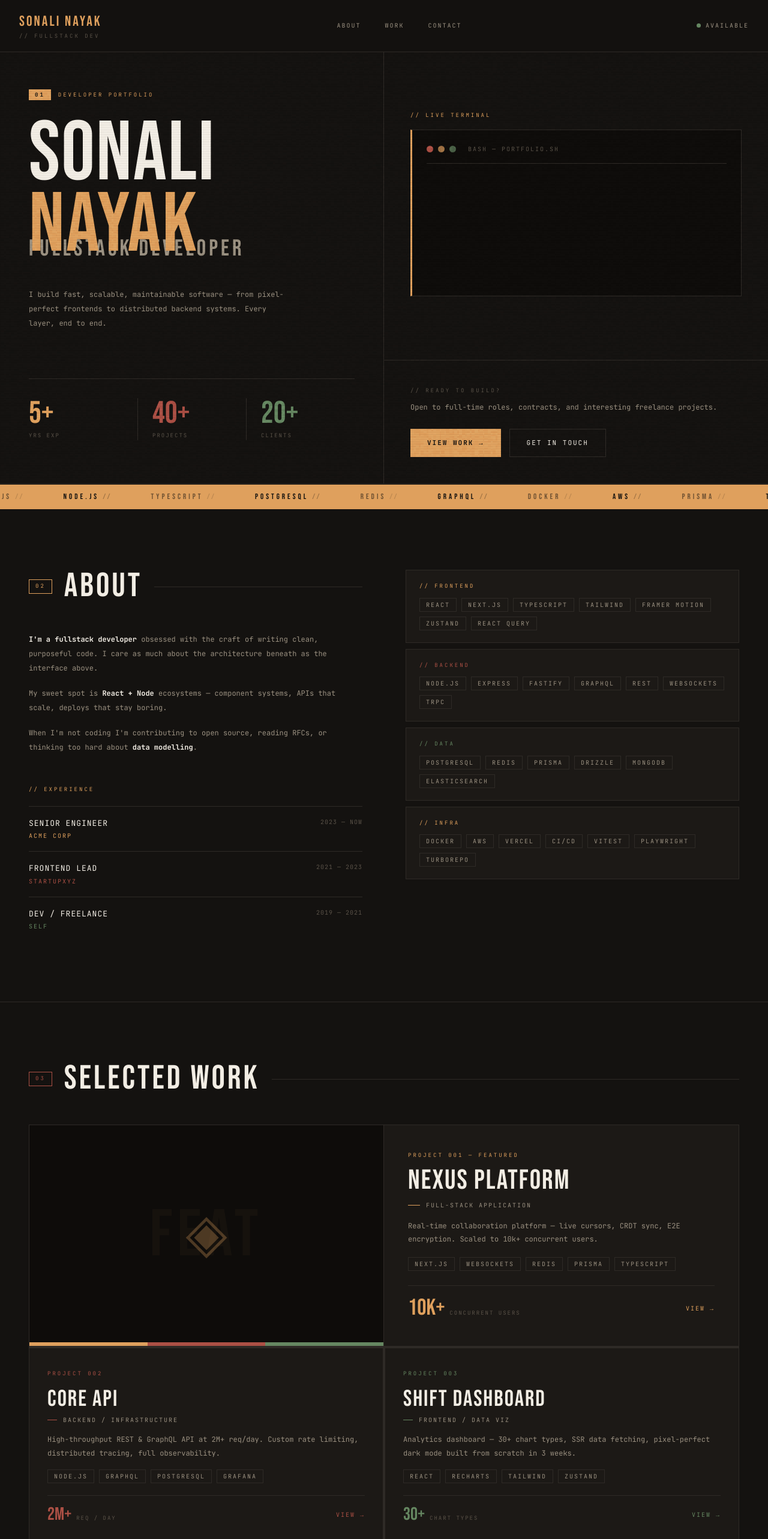
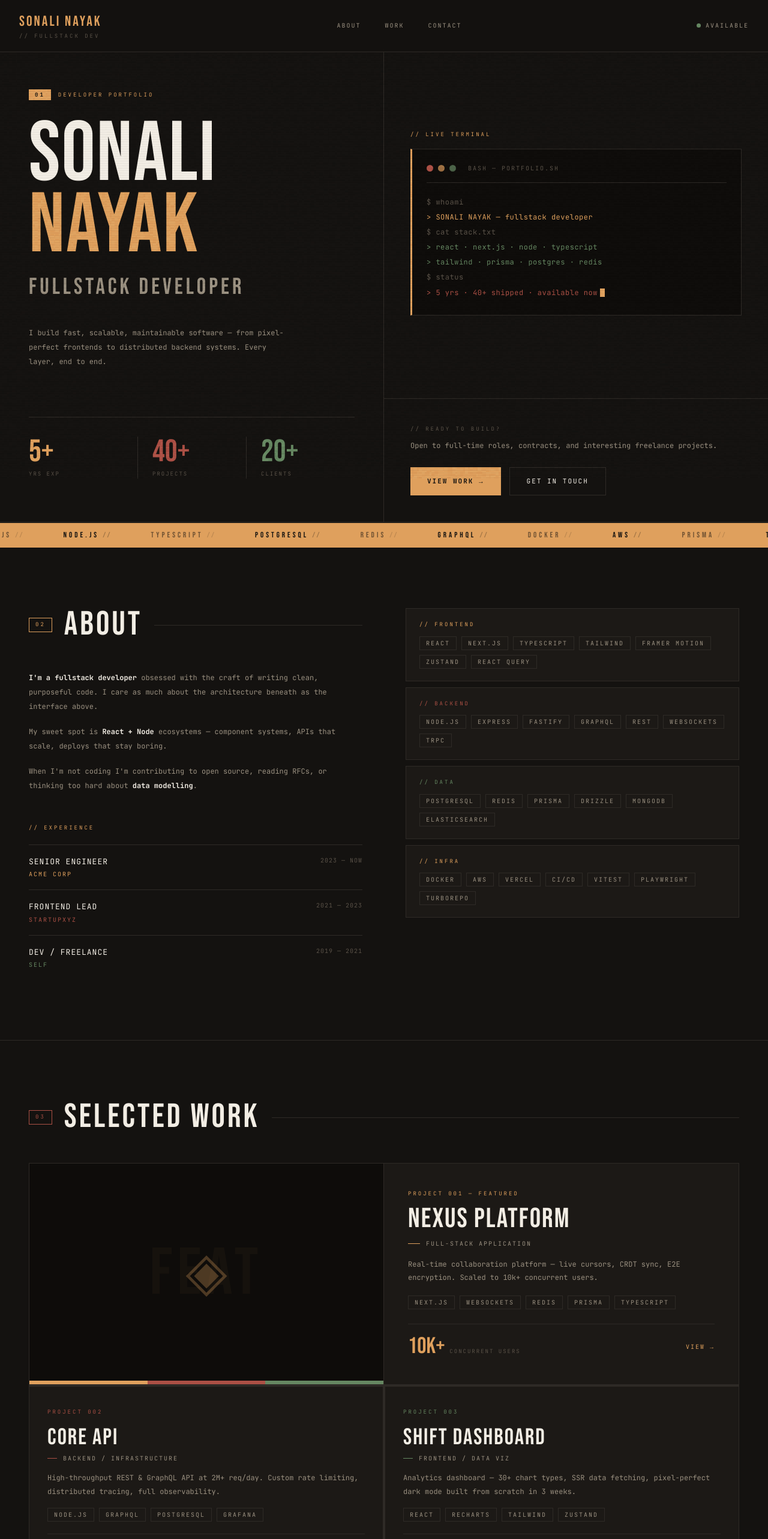
Before and after one commit to techwarq/techwarq-space, a Next.js app: page / in a window 1280 px wide. Shown: the top 2566 px of the page at 60% size. Built offline with nearby package versions, Linux system fonts and the light colour scheme.

Commit message:
fix: eliminate border shorthand style conflicts and stabilize hero animation layout

```diff
--- a/src/app/page.tsx
+++ b/src/app/page.tsx
@@ -246,26 +246,32 @@ function AnimatedName() {
   const isHandle = !current.isSplit && !isAnimating;
 
   return (
-    <div style={{ position: "relative", minHeight: "180px", marginBottom: 8, display: "flex", alignItems: "flex-start" }} className="hero-name-container">
+    <div style={{ position: "relative", minHeight: "220px", marginBottom: 32, display: "flex", alignItems: "flex-start", width: "100%" }} className="hero-name-container">
       <h1 className="hero-h1" style={{
         ...disp,
-        fontSize: isHandle ? "clamp(50px,8vw,110px)" : "clamp(60px,12vw,140px)",
+        fontSize: isHandle ? "clamp(55px,9vw,115px)" : "clamp(65px,11vw,145px)",
         lineHeight: 0.85, letterSpacing: 2, color: WHITE,
-        transition: "font-size 0.3s ease",
+        textTransform: isHandle ? "lowercase" : "uppercase",
+        transition: "font-size 0.3s cubic-bezier(0.4, 0, 0.2, 1)",
         opacity,
         position: "absolute",
         top: 0, left: 0,
-        margin: 0
+        margin: 0,
+        width: "100%",
+        whiteSpace: "nowrap"
       }}>
         {displayLine1}
         {displayLine2 && <><br /><span className="hero-h1-accent" style={{ color: AMBER }}>{displayLine2}</span></>}
       </h1>
       <style>{`
+        @media (max-width: 1024px) {
+          .hero-name-container { min-height: 180px; }
+        }
         @media (max-width: 768px) {
-          .hero-name-container { min-height: 160px !important; }
+          .hero-name-container { min-height: 140px; }
         }
         @media (max-width: 480px) {
-          .hero-name-container { min-height: 130px !important; }
+          .hero-name-container { min-height: 110px; }
         }
       `}</style>
     </div>
@@ -276,7 +282,7 @@ function AnimatedName() {
 const Tag = ({ ch, color }: { ch: string; color?: string }) => {
   const c = color || AMBER;
   return (
-    <span style={{ ...mono, fontSize: 10, color: GREY, border: `1px solid ${BORDER}`, padding: "3px 10px", letterSpacing: 2, textTransform: "uppercase", cursor: "default", display: "inline-block", transition: "all .2s" }}
+    <span style={{ ...mono, fontSize: 10, color: GREY, borderWidth: "1px", borderStyle: "solid", borderColor: BORDER, padding: "3px 10px", letterSpacing: 2, textTransform: "uppercase", cursor: "default", display: "inline-block", transition: "all .2s" }}
       onMouseEnter={e => { (e.currentTarget as any).style.color = c; (e.currentTarget as any).style.borderColor = c; }}
       onMouseLeave={e => { (e.currentTarget as any).style.color = GREY; (e.currentTarget as any).style.borderColor = BORDER; }}>
       {ch}
@@ -288,7 +294,7 @@ const SectionLabel = ({ num, title, accent }: { num: string; title: string; acce
   const c = accent || AMBER;
   return (
     <div style={{ display: "flex", alignItems: "center", gap: 20, marginBottom: 48 }}>
-      <span style={{ ...mono, fontSize: 9, color: c, border: `1px solid ${c}`, padding: "4px 10px", letterSpacing: 3, textTransform: "uppercase", whiteSpace: "nowrap" }}>{num}</span>
+      <span style={{ ...mono, fontSize: 9, color: c, borderWidth: "1px", borderStyle: "solid", borderColor: c, padding: "4px 10px", letterSpacing: 3, textTransform: "uppercase", whiteSpace: "nowrap" }}>{num}</span>
       <h2 style={{ ...disp, fontSize: "clamp(36px,6vw,56px)", letterSpacing: 4, color: WHITE, lineHeight: 1 }}>{title}</h2>
       <div style={{ flex: 1, height: 1, background: BORDER, minWidth: 20 }} />
     </div>
@@ -299,29 +305,46 @@ const SectionLabel = ({ num, title, accent }: { num: string; title: string; acce
 const LINES = [
   { text: "$ whoami",                                 color: DIM,     delay: 0    },
   { text: "> SONALI NAYAK — fullstack developer",        color: AMBER,   delay: 500  },
-  { text: "$ cat stack.txt",                          color: DIM,     delay: 1200 },
-  { text: "> react · next.js · node · typescript",    color: SAGE,    delay: 1800 },
-  { text: "> tailwind · prisma · postgres · redis",   color: SAGE,    delay: 2200 },
-  { text: "$ status",                                 color: DIM,     delay: 2900 },
-  { text: "> 5 yrs · 40+ shipped · available now",    color: TERRA,   delay: 3500 },
+  { text: "$ cat stack.txt",                          color: DIM,     delay: 1500 },
+  { text: "> react · next.js · node · typescript",    color: SAGE,    delay: 2200 },
+  { text: "> tailwind · prisma · postgres · redis",   color: SAGE,    delay: 3000 },
+  { text: "$ status",                                 color: DIM,     delay: 3800 },
+  { text: "> 5 yrs · 40+ shipped · available now",    color: TERRA,   delay: 4500 },
 ];
+
+function TypewriterLine({ text, color, active }: { text: string; color: string; active: boolean }) {
+  const [display, setDisplay] = useState("");
+  useEffect(() => {
+    let i = 0;
+    const interval = setInterval(() => {
+      setDisplay(text.slice(0, i + 1));
+      i++;
+      if (i >= text.length) clearInterval(interval);
+    }, 30);
+    return () => clearInterval(interval);
+  }, [text]);
+
+  return (
+    <div style={{ ...mono, fontSize: 12, color, lineHeight: 2.1, letterSpacing: 0.5 }}>
+      {display}
+      {active && <span style={{ display: "inline-block", width: 8, height: 14, marginLeft: 4, verticalAlign: "middle", background: AMBER, animation: "blink 1s step-end infinite" }} />}
+    </div>
+  );
+}
 
 function Terminal() {
   const [shown, setShown] = useState(0);
   useEffect(() => { LINES.forEach((l, i) => setTimeout(() => setShown(i + 1), l.delay)); }, []);
   return (
-    <div style={{ background: "#0E0C0A", border: `1px solid ${BORDER}`, borderLeft: `3px solid ${AMBER}`, padding: 24 }}>
-      <div style={{ display: "flex", alignItems: "center", gap: 8, marginBottom: 20, paddingBottom: 16, borderBottom: `1px solid ${BORDER}` }}>
+    <div style={{ background: "#0E0C0A", borderWidth: "1px 1px 1px 3px", borderStyle: "solid", borderColor: `${BORDER} ${BORDER} ${BORDER} ${AMBER}`, padding: 24 }}>
+      <div style={{ display: "flex", alignItems: "center", gap: 8, marginBottom: 20, paddingBottom: 16, borderWidth: "0 0 1px 0", borderStyle: "solid", borderColor: BORDER }}>
         <div style={{ width: 11, height: 11, borderRadius: "50%", background: TERRA }} />
         <div style={{ width: 11, height: 11, borderRadius: "50%", background: AMBER, opacity: 0.7 }} />
         <div style={{ width: 11, height: 11, borderRadius: "50%", background: SAGE, opacity: 0.7 }} />
         <span style={{ ...mono, fontSize: 10, color: DIM, marginLeft: 12, letterSpacing: 2, textTransform: "uppercase" }}>bash — portfolio.sh</span>
       </div>
       {LINES.slice(0, shown).map((l, i) => (
-        <div key={i} style={{ ...mono, fontSize: 12, color: l.color, lineHeight: 2.1, letterSpacing: 0.5, animation: "fadeUp .3s ease" }}>
-          {l.text}
-          {i === shown - 1 && <span style={{ display: "inline-block", width: 8, height: 14, marginLeft: 4, verticalAlign: "middle", background: AMBER, animation: "blink 1s step-end infinite" }} />}
-        </div>
+        <TypewriterLine key={i} text={l.text} color={l.color} active={i === shown - 1} />
       ))}
     </div>
   );
@@ -427,8 +450,10 @@ function ProjectCard({ p }: { p: Project }) {
   if (p.featured) return (
     <div onMouseEnter={() => setHov(true)} onMouseLeave={() => setHov(false)}
       className="featured-card"
-      style={{ gridColumn: "span 2", display: "grid", gridTemplateColumns: "1fr 1fr", background: CARD, border: `1px solid ${BORDER}`, transition: "all .25s", cursor: "crosshair", ...hS }}>
-      <div className="featured-visual" style={{ borderRight: `1px solid ${BORDER}`, minHeight: 280, display: "flex", alignItems: "center", justifyContent: "center", background: "#0E0C0A", position: "relative", overflow: "hidden" }}>
+      style={{ gridColumn: "span 2", display: "grid", gridTemplateColumns: "1fr 1fr", background: CARD,
+        borderWidth: "1px", borderStyle: "solid", borderColor: BORDER,
+        transition: "all .25s", cursor: "crosshair", ...hS }}>
+      <div className="featured-visual" style={{ borderWidth: "0 1px 0 0", borderStyle: "solid", borderColor: BORDER, minHeight: 280, display: "flex", alignItems: "center", justifyContent: "center", background: "#0E0C0A", position: "relative", overflow: "hidden" }}>
         {/* retro stripe accent */}
         <div style={{ position: "absolute", bottom: 0, left: 0, right: 0, height: 6, display: "flex" }}>
           <div style={{ flex: 1, background: AMBER }} />
@@ -448,7 +473,7 @@ function ProjectCard({ p }: { p: Project }) {
           <p style={{ ...mono, fontSize: 12, color: GREY, lineHeight: 1.9, marginBottom: 18 }}>{p.desc}</p>
           <div style={{ display: "flex", flexWrap: "wrap", gap: 8 }}>{p.stack.map(s => <Tag key={s} ch={s} color={ac} />)}</div>
         </div>
-        <div style={{ display: "flex", justifyContent: "space-between", alignItems: "center", borderTop: `1px solid ${BORDER}`, paddingTop: 18, marginTop: 24 }}>
+        <div style={{ display: "flex", justifyContent: "space-between", alignItems: "center", borderWidth: "1px 0 0 0", borderStyle: "solid", borderColor: BORDER, paddingTop: 18, marginTop: 24 }}>
           <div>
             <span style={{ ...disp, fontSize: 38, color: ac, lineHeight: 1 }}>{p.metric.val}</span>
             <span style={{ ...mono, fontSize: 9, color: DIM, letterSpacing: 2, textTransform: "uppercase", marginLeft: 8 }}>{p.metric.label}</span>
@@ -461,7 +486,7 @@ function ProjectCard({ p }: { p: Project }) {
 
   return (
     <div onMouseEnter={() => setHov(true)} onMouseLeave={() => setHov(false)}
-      style={{ background: CARD, border: `1px solid ${BORDER}`, padding: "36px 30px", display: "flex", flexDirection: "column", justifyContent: "space-between", position: "relative", overflow: "hidden", cursor: "crosshair", transition: "all .25s", ...hS }}>
+      style={{ background: CARD, borderWidth: "1px", borderStyle: "solid", borderColor: BORDER, padding: "36px 30px", display: "flex", flexDirection: "column", justifyContent: "space-between", position: "relative", overflow: "hidden", cursor: "crosshair", transition: "all .25s", ...hS }}>
       <div style={{ position: "absolute", top: 0, left: 0, height: 3, background: ac, width: hov ? "100%" : 0, transition: "width .4s ease" }} />
       <div>
         <span style={{ ...mono, fontSize: 9, color: ac, letterSpacing: 3, textTransform: "uppercase", display: "block", marginBottom: 16 }}>PROJECT {p.num}</span>
@@ -472,7 +497,7 @@ function ProjectCard({ p }: { p: Project }) {
         <p style={{ ...mono, fontSize: 12, color: GREY, lineHeight: 1.9, marginBottom: 16 }}>{p.desc}</p>
         <div style={{ display: "flex", flexWrap: "wrap", gap: 8 }}>{p.stack.map(s => <Tag key={s} ch={s} color={ac} />)}</div>
       </div>
-      <div style={{ display: "flex", justifyContent: "space-between", alignItems: "center", borderTop: `1px solid ${BORDER}`, paddingTop: 16, marginTop: 20 }}>
+      <div style={{ display: "flex", justifyContent: "space-between", alignItems: "center", borderWidth: "1px 0 0 0", borderStyle: "solid", borderColor: BORDER, paddingTop: 16, marginTop: 20 }}>
         <div>
           <span style={{ ...disp, fontSize: 30, color: ac, lineHeight: 1 }}>{p.metric.val}</span>
           <span style={{ ...mono, fontSize: 9, color: DIM, letterSpacing: 2, textTransform: "uppercase", marginLeft: 8 }}>{p.metric.label}</span>
@@ -596,7 +621,10 @@ export default function Portfolio() {
               {[{ label: "VIEW WORK →", id: "work", bg: AMBER, fg: BG },
                 { label: "GET IN TOUCH", id: "contact", bg: "none", fg: WHITE, border: BORDER }].map(btn => (
                 <button key={btn.label} onClick={() => scrollTo(btn.id)}
-                  style={{ ...mono, background: btn.bg, color: btn.fg, border: btn.border ? `1px solid ${btn.border}` : "none",
+                  style={{ ...mono, background: btn.bg, color: btn.fg,
+                    borderWidth: btn.border ? "1px" : "0px",
+                    borderStyle: btn.border ? "solid" : "none",
+                    borderColor: btn.border || "transparent",
                     padding: "14px 28px", fontSize: 11, letterSpacing: 2, textTransform: "uppercase",
                     fontWeight: btn.bg !== "none" ? 700 : 400, cursor: "pointer", transition: "all .2s" }}
                   onMouseEnter={e => { (e.currentTarget as any).style.transform = "translate(-2px,-2px)"; (e.currentTarget as any).style.boxShadow = `4px 4px 0 ${BORDER2}`;
@@ -653,7 +681,7 @@ export default function Portfolio() {
             { label: "INFRA",    accent: AMBER, tags: ["Docker","AWS","Vercel","CI/CD","Vitest","Playwright","Turborepo"] },
           ].map(block => (
             <div key={block.label}
-              style={{ background: CARD, border: `1px solid ${BORDER}`, padding: "20px 22px", transition: "border-color .2s, box-shadow .2s", cursor: "crosshair" }}
+              style={{ background: CARD, borderWidth: "1px", borderStyle: "solid", borderColor: BORDER, padding: "20px 22px", transition: "border-color .2s, box-shadow .2s", cursor: "crosshair" }}
               onMouseEnter={e => { (e.currentTarget as any).style.borderColor = block.accent; (e.currentTarget as any).style.boxShadow = `3px 3px 0 ${block.accent}`; }}
               onMouseLeave={e => { (e.currentTarget as any).style.borderColor = BORDER; (e.currentTarget as any).style.boxShadow = "none"; }}>
               <div style={{ ...mono, fontSize: 9, color: block.accent, letterSpacing: 3, textTransform: "uppercase", marginBottom: 12 }}>// {block.label}</div>
@@ -664,14 +692,14 @@ export default function Portfolio() {
       </section>
 
       {/* ── WORK ─────────────────────────────────────────────── */}
-      <section id="work" className="work-section" style={{ padding: "100px 48px", borderBottom: `1px solid ${BORDER}` }}>
+      <section id="work" className="work-section" style={{ padding: "100px 48px", borderWidth: "0 0 1px 0", borderStyle: "solid", borderColor: BORDER }}>
         <SectionLabel num="03" title="SELECTED WORK" accent={TERRA} />
         <div className="work-grid" style={{ display: "grid", gridTemplateColumns: "1fr 1fr", gap: 2, background: BORDER }}>
           {PROJECTS.map(p => <ProjectCard key={p.num} p={p} />)}
         </div>
         <div style={{ display: "flex", justifyContent: "flex-end", marginTop: 20 }}>
           <a href="#"
-            style={{ ...mono, fontSize: 11, color: GREY, letterSpacing: 2, textTransform: "uppercase", textDecoration: "none", border: `1px solid ${BORDER}`, padding: "12px 24px", transition: "all .2s" }}
+            style={{ ...mono, fontSize: 11, color: GREY, letterSpacing: 2, textTransform: "uppercase", textDecoration: "none", borderWidth: "1px", borderStyle: "solid", borderColor: BORDER, padding: "12px 24px", transition: "all .2s" }}
             onMouseEnter={e => { (e.currentTarget as any).style.color = AMBER; (e.currentTarget as any).style.borderColor = AMBER; }}
             onMouseLeave={e => { (e.currentTarget as any).style.color = GREY;  (e.currentTarget as any).style.borderColor = BORDER; }}>
             ALL PROJECTS →
@@ -701,7 +729,7 @@ export default function Portfolio() {
               { label: "TWITTER",  val: "@yourhandle",              href: "#",                         c: AMBER },
               { label: "STATUS",   val: "● AVAILABLE NOW",          special: SAGE },
             ].map(row => (
-              <div key={row.label} style={{ display: "flex", alignItems: "center", gap: 16, padding: "16px 0", borderTop: `1px solid ${BORDER}` }}>
+              <div key={row.label} style={{ display: "flex", alignItems: "center", gap: 16, padding: "16px 0", borderWidth: "1px 0 0 0", borderStyle: "solid", borderColor: BORDER }}>
                 <span style={{ ...mono, fontSize: 9, color: row.c || SAGE, letterSpacing: 2, textTransform: "uppercase", width: 76, flexShrink: 0 }}>{row.label}</span>
                 {row.href
                   ? <a href={row.href} style={{ ...mono, fontSize: 12, color: WHITE, textDecoration: "none", letterSpacing: 1, textTransform: "uppercase", transition: "color .2s" }}
@@ -724,7 +752,7 @@ export default function Portfolio() {
               <label style={{ ...mono, fontSize: 9, color: f.ac, letterSpacing: 2, textTransform: "uppercase" }}>{f.label}</label>
               <input type={f.type} placeholder={f.placeholder} value={form[f.key as keyof typeof form]}
                 onChange={e => setForm({ ...form, [f.key as keyof typeof form]: e.target.value })}
-                style={{ ...mono, background: CARD, border: `1px solid ${BORDER}`, color: WHITE, fontSize: 12, letterSpacing: 1, textTransform: "uppercase", padding: "14px 16px", outline: "none", cursor: "text", transition: "border-color .2s", width: "100%" }}
+                style={{ ...mono, background: CARD, borderWidth: "1px", borderStyle: "solid", borderColor: BORDER, color: WHITE, fontSize: 12, letterSpacing: 1, textTransform: "uppercase", padding: "14px 16px", outline: "none", cursor: "text", transition: "border-color .2s", width: "100%" }}
                 onFocus={e => (e.currentTarget as any).style.borderColor = f.ac}
                 onBlur={e => (e.currentTarget as any).style.borderColor = BORDER} />
             </div>
@@ -733,7 +761,7 @@ export default function Portfolio() {
             <label style={{ ...mono, fontSize: 9, color: SAGE, letterSpacing: 2, textTransform: "uppercase" }}>MESSAGE</label>
             <textarea rows={5} placeholder="TELL ME ABOUT YOUR PROJECT..." value={form.msg}
               onChange={e => setForm({ ...form, msg: e.target.value })}
-              style={{ ...mono, background: CARD, border: `1px solid ${BORDER}`, color: WHITE, fontSize: 12, letterSpacing: 1, textTransform: "uppercase", padding: "14px 16px", outline: "none", resize: "vertical", cursor: "text", transition: "border-color .2s", width: "100%" }}
+              style={{ ...mono, background: CARD, borderWidth: "1px", borderStyle: "solid", borderColor: BORDER, color: WHITE, fontSize: 12, letterSpacing: 1, textTransform: "uppercase", padding: "14px 16px", outline: "none", resize: "vertical", cursor: "text", transition: "border-color .2s", width: "100%" }}
               onFocus={e => (e.currentTarget as any).style.borderColor = SAGE}
               onBlur={e => (e.currentTarget as any).style.borderColor = BORDER} />
           </div>
@@ -747,7 +775,7 @@ export default function Portfolio() {
       </section>
 
       {/* ── FOOTER ───────────────────────────────────────────── */}
-      <footer style={{ borderTop: `1px solid ${BORDER}`, padding: "24px 32px" }}>
+      <footer style={{ borderWidth: "1px 0 0 0", borderStyle: "solid", borderColor: BORDER, padding: "24px 32px" }}>
         {/* retro stripe top */}
         <div style={{ display: "flex", height: 2, marginBottom: 24, gap: 1 }}>
           <div style={{ flex: 1, background: AMBER, opacity: 0.4 }} />
```
